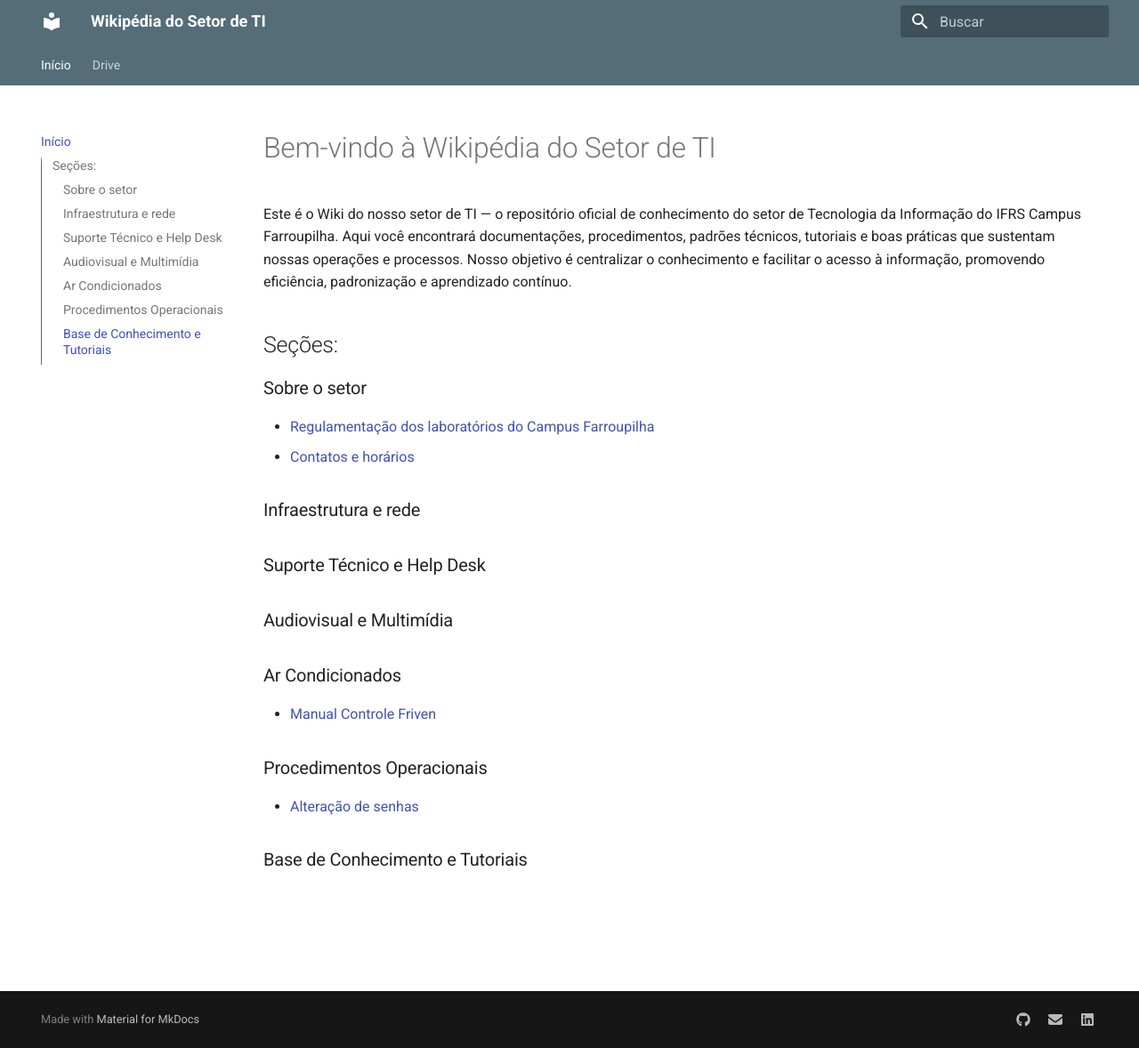
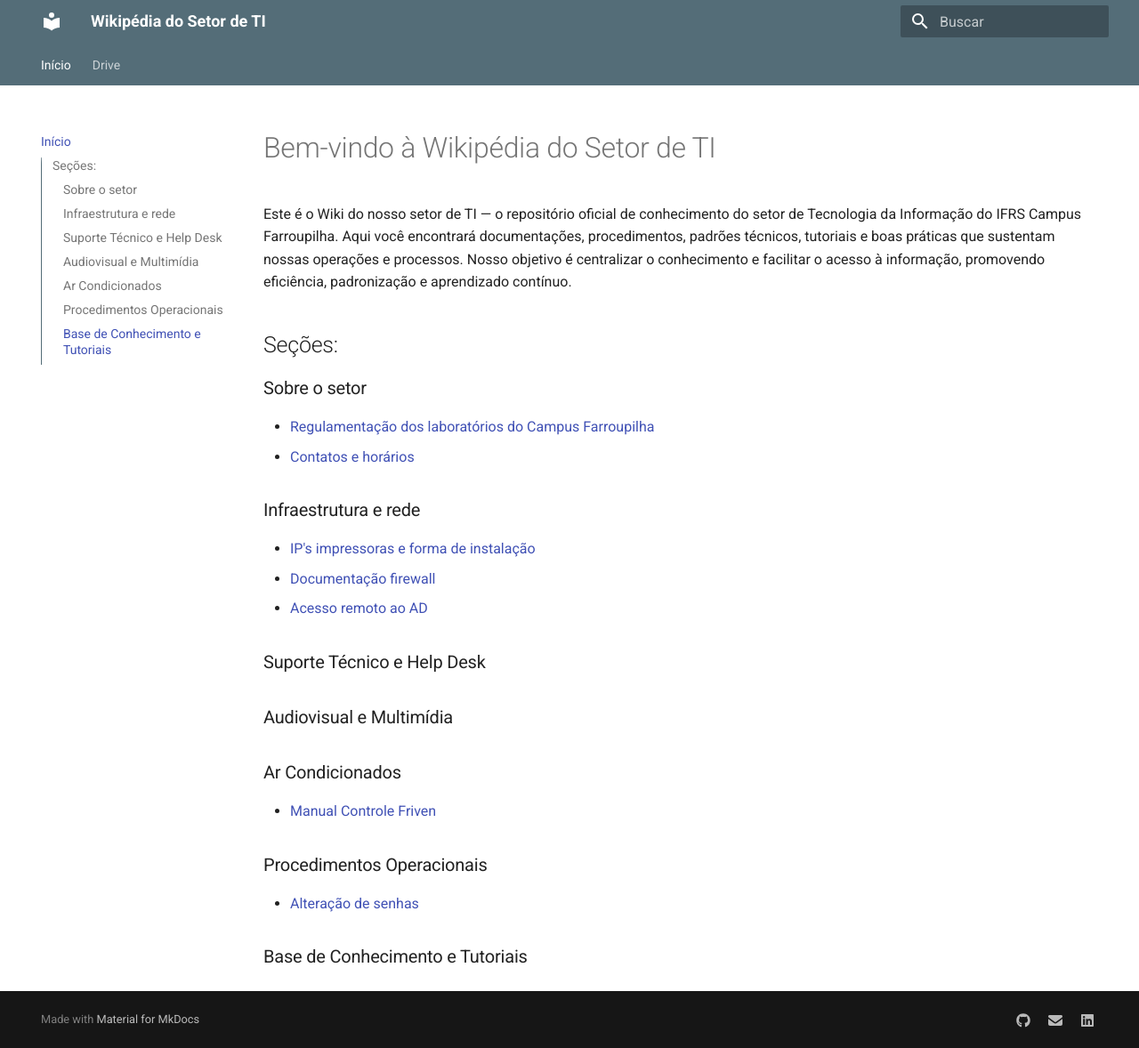
Before and after one commit to wikiti-farroupilha/wikipedia, an MkDocs documentation site: the page built from docs/index.md, in a window 1280 px wide and 1178 px high. Shown: the whole window at 89% size. Built offline with MkDocs 1.6.1 and Material for MkDocs 9.7.7, drawn with Linux system fonts in a browser that asks for light colours.

Commit message:
Update index.md

```diff
--- a/docs/index.md
+++ b/docs/index.md
@@ -8,6 +8,9 @@ Este é o Wiki do nosso setor de TI — o repositório oficial de conhecimento d
 - [Contatos e horários](contato.md)
 
 ### Infraestrutura e rede
+- [IP's impressoras e forma de instalação](https://docs.google.com/spreadsheets/d/1cGEDcxky5s33L-HQJvzUeGk28anz5mN0/edit?gid=1146976007#gid=1146976007)
+- [Documentação firewall](https://drive.google.com/file/d/1-thOyahL28NfYtNE7EgGh9ApufMz2tGc/view?usp=sharing)
+- [Acesso remoto ao AD](https://docs.google.com/document/d/1bMdL_0VfKol3OiUBEiMW-bfgDTP85w0e/edit)
 ### Suporte Técnico e Help Desk
 ### Audiovisual e Multimídia
 ### Ar Condicionados
```
